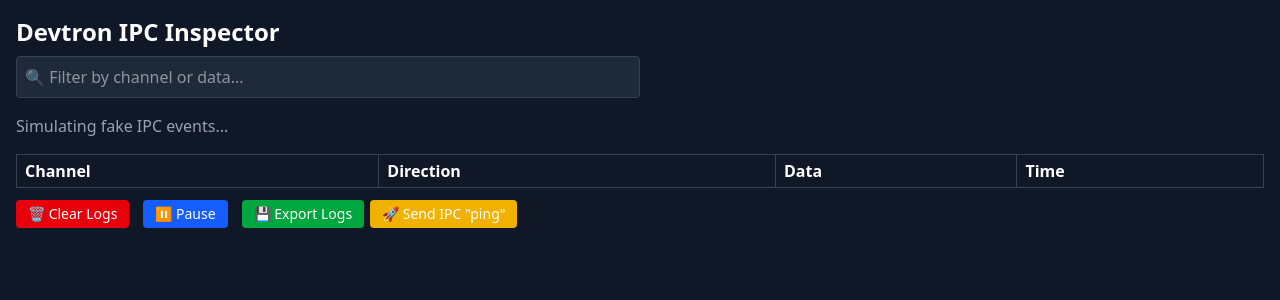
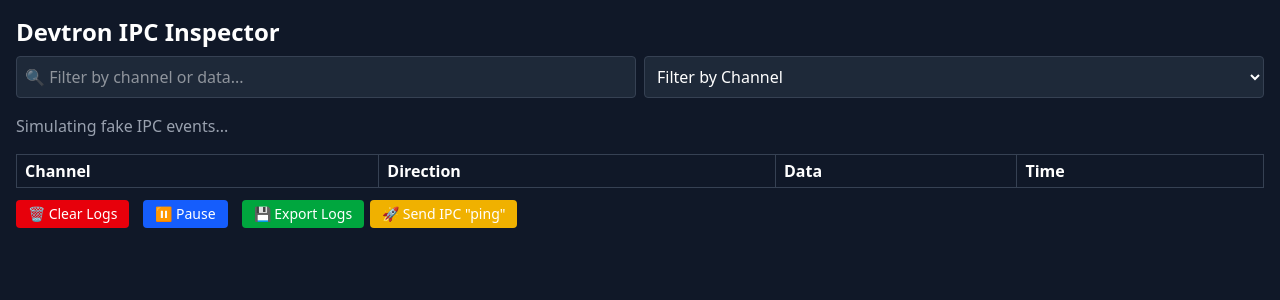
Before and after one commit to NikkiAung/DevTron-Prototype, a React (Vite) app: page / in a window 1280 px wide. Shown: the top 300 px of the page. Built offline with nearby package versions, Linux system fonts and the light colour scheme.

Commit message:
develop: filter channel bar

```diff
--- a/src/App.jsx
+++ b/src/App.jsx
@@ -5,6 +5,8 @@
   const [events, setEvents] = useState([]);
   const [paused, setPaused] = useState(false);
   const [search, setSearch] = useState("");
+  const channels = Array.from(new Set(events.map((e) => e.channel)));
+  const [channelFilter, setChannelFilter] = useState("");
 
   useEffect(() => {
     if (paused) return;
@@ -38,6 +40,7 @@
   return (
     <div className="bg-gray-900 text-white min-h-screen p-4">
       <h1 className="text-2xl font-bold mb-2">Devtron IPC Inspector</h1>
+      <div className="flex gap-2">
         <input
           type="text"
           placeholder="🔍 Filter by channel or data..."
@@ -45,6 +48,19 @@
           onChange={(e) => setSearch(e.target.value)}
           className="w-full sm:w-1/2 mb-4 p-2 rounded bg-gray-800 text-white border border-gray-700 outline-none"
         />
+        <select
+          value={channelFilter}
+          onChange={(e) => setChannelFilter(e.target.value)}
+          className="w-full sm:w-1/2 mb-4 p-2 rounded bg-gray-800 text-white border border-gray-700"
+        >
+          <option value="">Filter by Channel</option>
+          {channels.map((channel) => (
+            <option key={channel} value={channel}>
+              {channel}
+            </option>
+          ))}
+        </select>
+      </div>
       <p className="text-gray-400">Simulating fake IPC events...</p>
       <table className="mt-4 w-full text-left table-auto border-collapse border border-gray-700">
         <thead>
@@ -57,11 +73,16 @@
         </thead>
         <tbody>
           {events
-            .filter(
-              (event) =>
+            .filter((event) => {
+              const matchesSearch =
                 event.channel.toLowerCase().includes(search.toLowerCase()) ||
-                event.data.toLowerCase().includes(search.toLowerCase())
-            )
+                event.data.toLowerCase().includes(search.toLowerCase());
+
+              const matchesChannel =
+                !channelFilter || event.channel === channelFilter;
+
+              return matchesSearch && matchesChannel;
+            })
             .map((event) => (
               <tr key={event.id}>
                 <td className="border border-gray-700 px-2 py-1">
```
Lines whose indentation alone changed are shown as unchanged.
